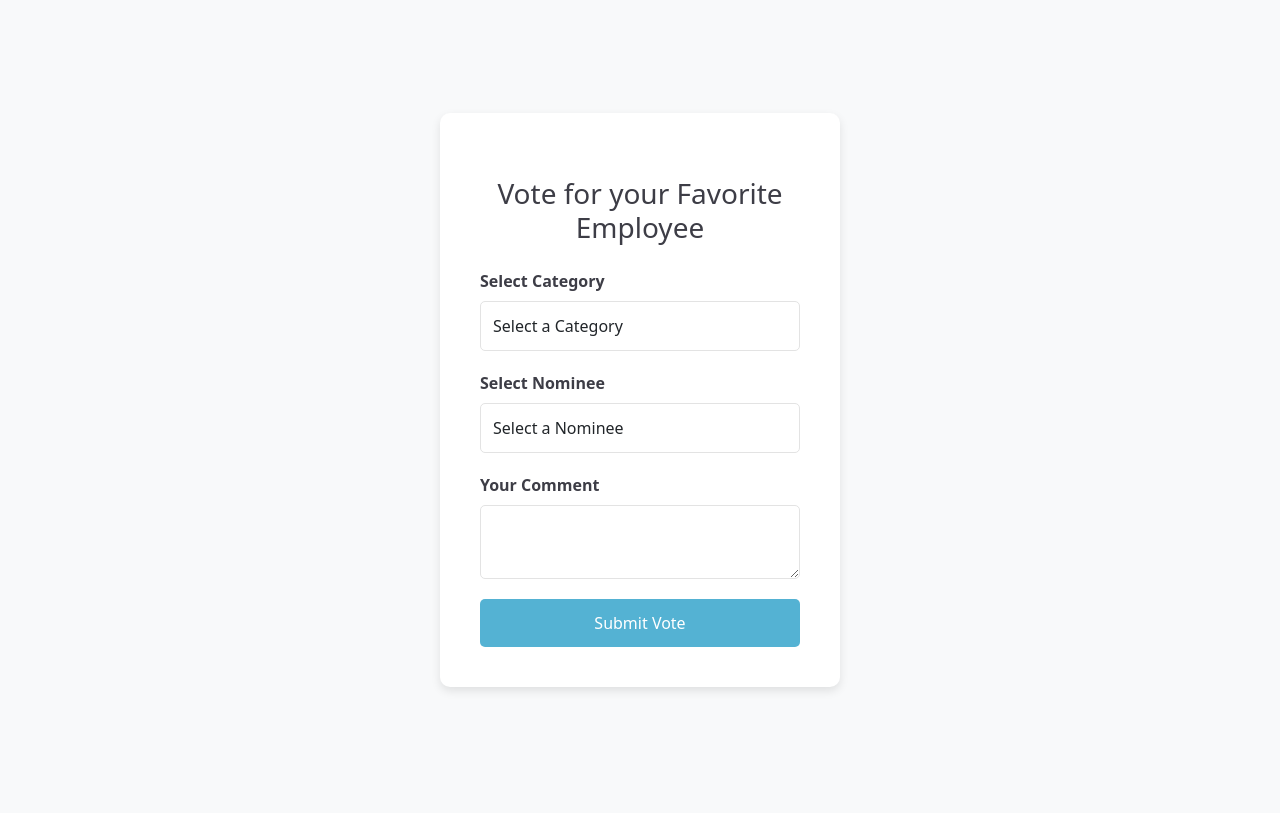
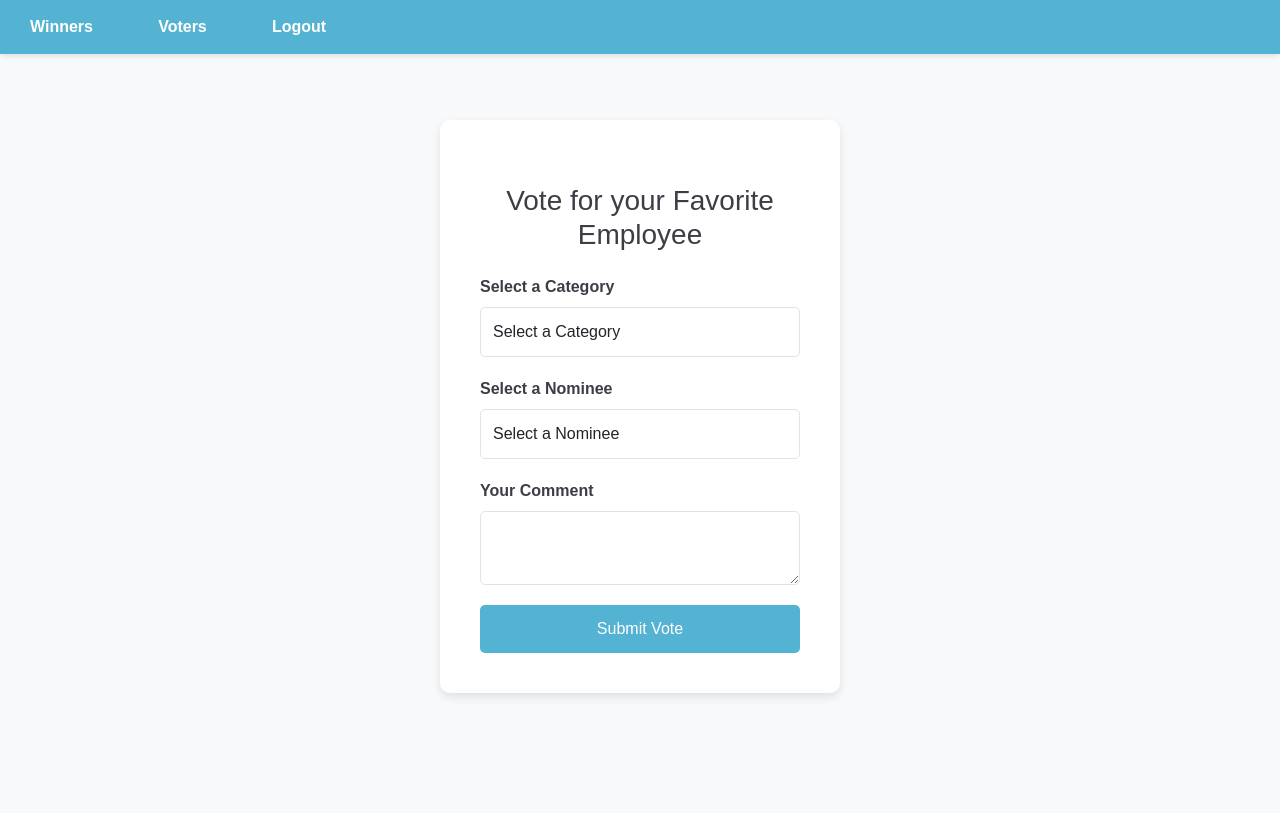
Before and after one commit to tinadjurkovic/Pabau-Assignment, a PHP site: page /vote.php in a window 1280 px wide. Before the commit the page ends 691 px from the top, so only its background shows below. Run offline with PHP 8.4, Linux system fonts and the light colour scheme; the visitor is signed in with stand-in values (Sample User, id 1); data that the repository does not hold is empty.

Commit message:
Created navbar with needed links and adjusted the CSS and Bootstrap styling

```diff
--- a/login.php
+++ b/login.php
@@ -15,7 +15,7 @@ session_start();
 </head>
 
 <body>
-    <div class="login-container">
+    <div class="container">
         <h3>Ready to appreciate your favorite employees?</h3>
 
         <?php if (!empty($_SESSION['errorMessage']['required'])): ?>
@@ -42,7 +42,7 @@ session_start();
                 <?php endif; ?>
             </div>
 
-            <button type="submit" class="btn btn-primary">Log In</button>
+            <button type="submit" class="btn-primary">Log In</button>
         </form>
     </div>
 
--- a/styles/main.css
+++ b/styles/main.css
@@ -1,10 +1,45 @@
 body {
   background-color: #f8f9fa;
-  height: 100vh;
+  margin: 0;
+  padding: 0;
+  font-family: Arial, sans-serif;
+}
+
+.navbar {
+  position: fixed;
+  top: 0;
+  left: 0;
+  width: 100%;
+  background-color: #54b2d3;
+  z-index: 1000;
+  padding: 10px 20px;
+  box-shadow: 0 2px 5px rgba(0, 0, 0, 0.1);
+}
+
+.navbar-nav {
   display: flex;
-  align-items: center;
-  justify-content: center;
+  flex-direction: row;
+  gap: 20%;
   margin: 0;
+  padding: 0;
+  list-style: none;
+}
+
+.nav-item {
+  list-style: none;
+}
+
+.nav-link {
+  text-decoration: none;
+  color: white;
+  font-weight: bold;
+  padding: 5px 10px;
+  transition: background-color 0.3s ease;
+  border-radius: 5px;
+}
+
+.nav-link:hover {
+  background-color: #48a3c0;
 }
 
 .container {
@@ -14,6 +49,7 @@ body {
   box-shadow: 0 4px 10px rgba(0, 0, 0, 0.1);
   width: 100%;
   max-width: 400px;
+  margin: 120px auto;
 }
 
 h3 {
--- a/vote.php
+++ b/vote.php
@@ -1,7 +1,4 @@
 <?php
-ini_set('display_errors', 1);
-error_reporting(E_ALL);
-
 
 session_start();
 require_once 'config/database.php';
@@ -29,12 +26,26 @@ $employees = $stmt->fetchAll();
 </head>
 
 <body>
+    <nav class="navbar">
+        <ul class="navbar-nav">
+            <li class="nav-item">
+                <a class="nav-link" href="winners.php">Winners</a>
+            </li>
+            <li class="nav-item">
+                <a class="nav-link" href="voters.php">Voters</a>
+            </li>
+            <li class="nav-item">
+                <a class="nav-link" href="logout.php">Logout</a>
+            </li>
+        </ul>
+    </nav>
+
     <div class="container">
         <h3 class="my-4">Vote for your Favorite Employee</h3>
 
         <form id="voteForm" action="vote_process.php" method="POST">
             <div class="mb-3">
-                <label for="category" class="form-label">Select Category</label>
+                <label for="category" class="form-label">Select a Category</label>
                 <select id="category" name="category_id" class="form-control select-control">
                     <option value="">Select a Category</option>
                     <?php foreach ($categories as $category): ?>
@@ -44,7 +55,7 @@ $employees = $stmt->fetchAll();
             </div>
 
             <div class="mb-3">
-                <label for="nominee" class="form-label">Select Nominee</label>
+                <label for="nominee" class="form-label">Select a Nominee</label>
                 <select id="nominee" name="nominee_id" class="form-control select-control">
                     <option value="">Select a Nominee</option>
                     <?php foreach ($employees as $employee): ?>
@@ -63,6 +74,8 @@ $employees = $stmt->fetchAll();
             <button type="submit" class="btn btn-primary">Submit Vote</button>
         </form>
     </div>
+
+
 
     <script>
         $(document).ready(function () {
```
Also changed, not shown: results.php (deleted), voters.php (added), winners.php (added).
